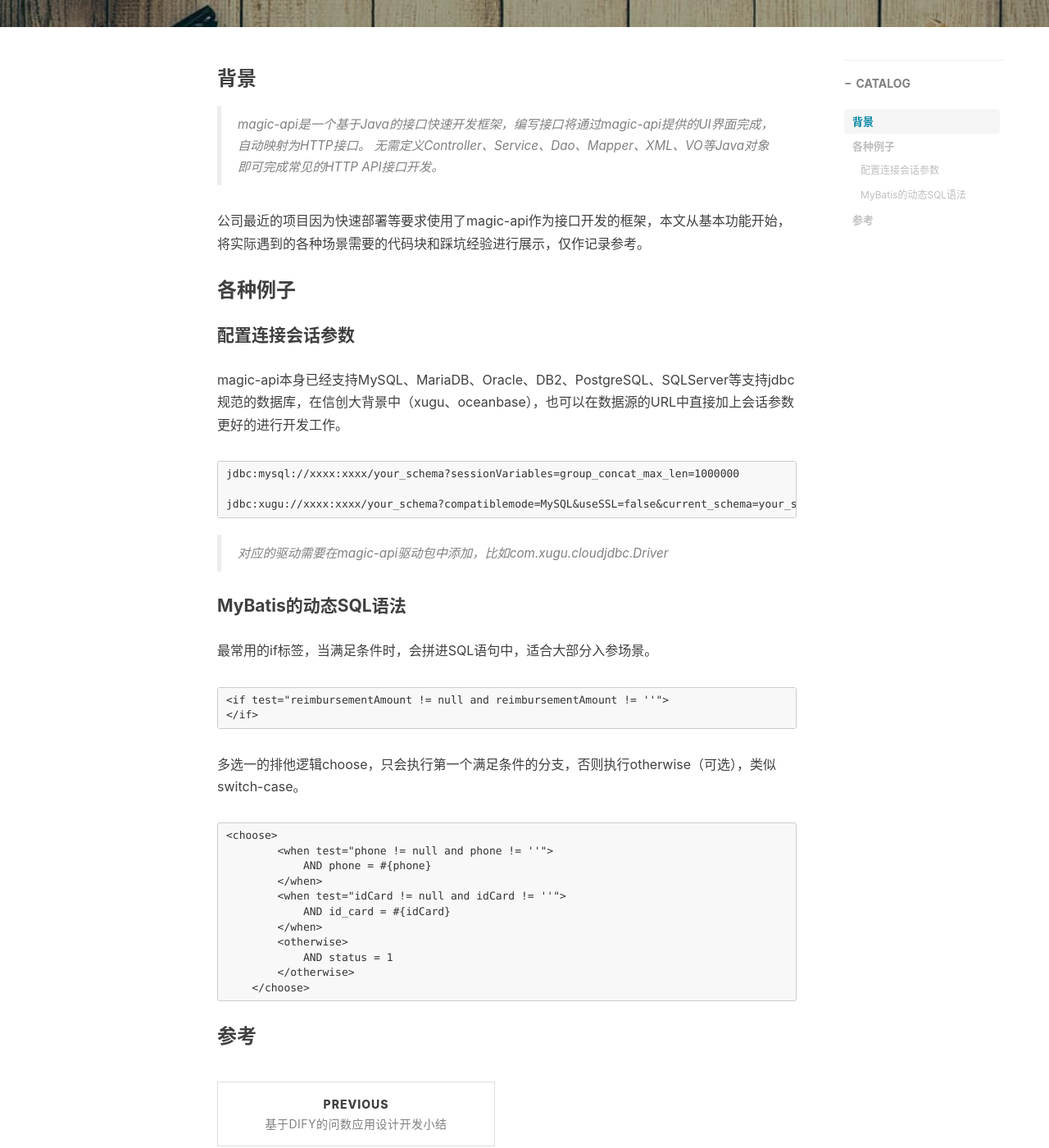
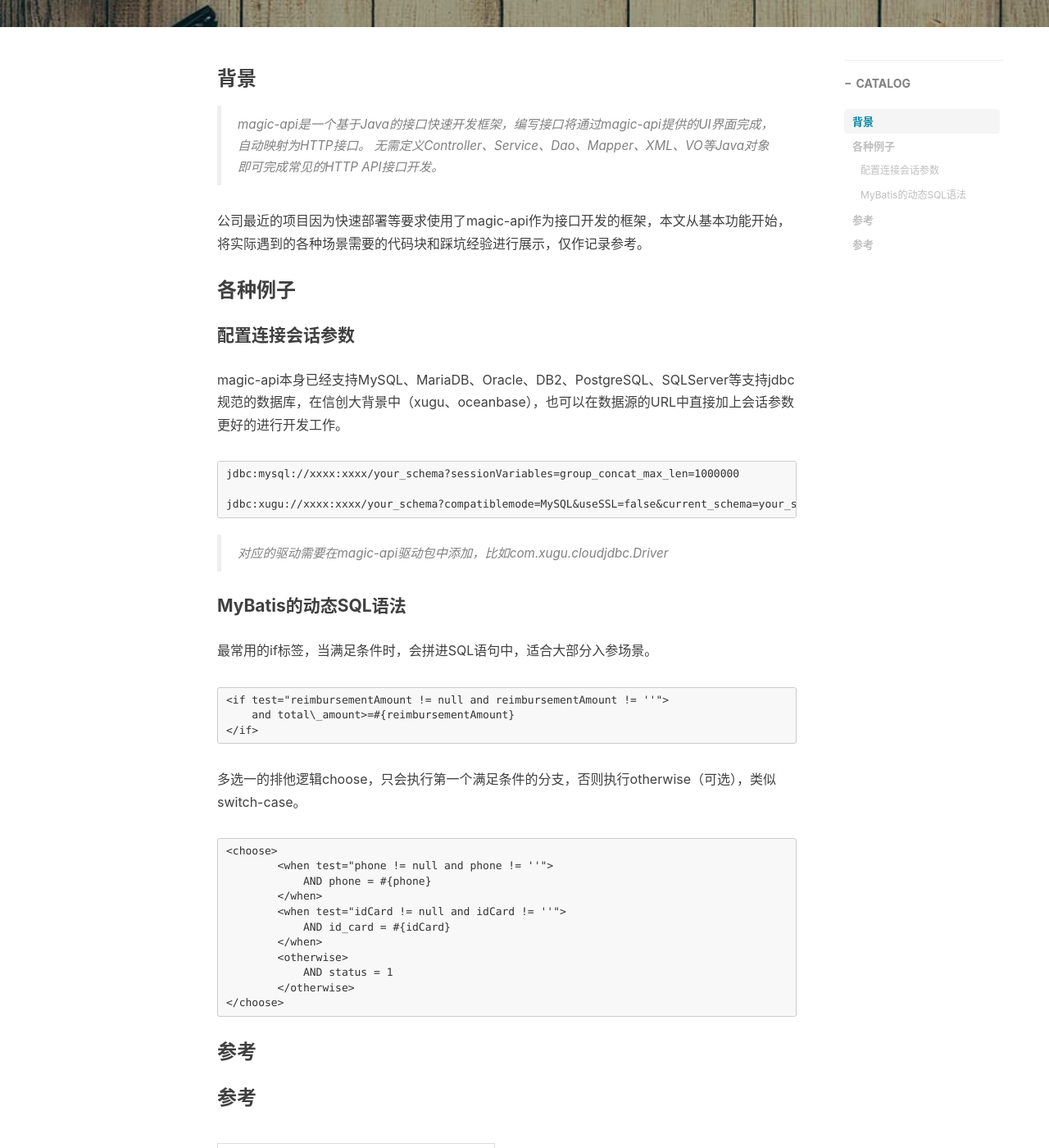
Before and after one commit to blackwizzard-1987/blackwizzard-1987.github.io, a Jekyll site: the page built from _posts/2025-11-20-magic-api使用小结.md, in a window 1280 px wide and 1400 px high, scrolled down 424 px. Shown: the whole window at 82% size. Built offline with Jekyll 4.4.1, drawn with Linux system fonts in a browser that asks for light colours; nearby versions of some CDN libraries; comment, search, counter and statistics services are not loaded.

Commit message:
Update 2025-11-20-magic-api使用小结.md

````diff
--- a/_posts/2025-11-20-magic-api使用小结.md
+++ b/_posts/2025-11-20-magic-api使用小结.md
@@ -39,7 +39,8 @@
 最常用的if标签，当满足条件时，会拼进SQL语句中，适合大部分入参场景。
 
 ```
-<if test="reimbursementAmount != null and reimbursementAmount != ''">                                   and total\_amount>=#{reimbursementAmount}
+<if test="reimbursementAmount != null and reimbursementAmount != ''">
+    and total\_amount>=#{reimbursementAmount}
 </if>
 ```
 
@@ -56,7 +57,10 @@
         <otherwise>
             AND status = 1
         </otherwise>
-    </choose>
+</choose>
 ```
 
 ### 参考
+
+
+### 参考
````
